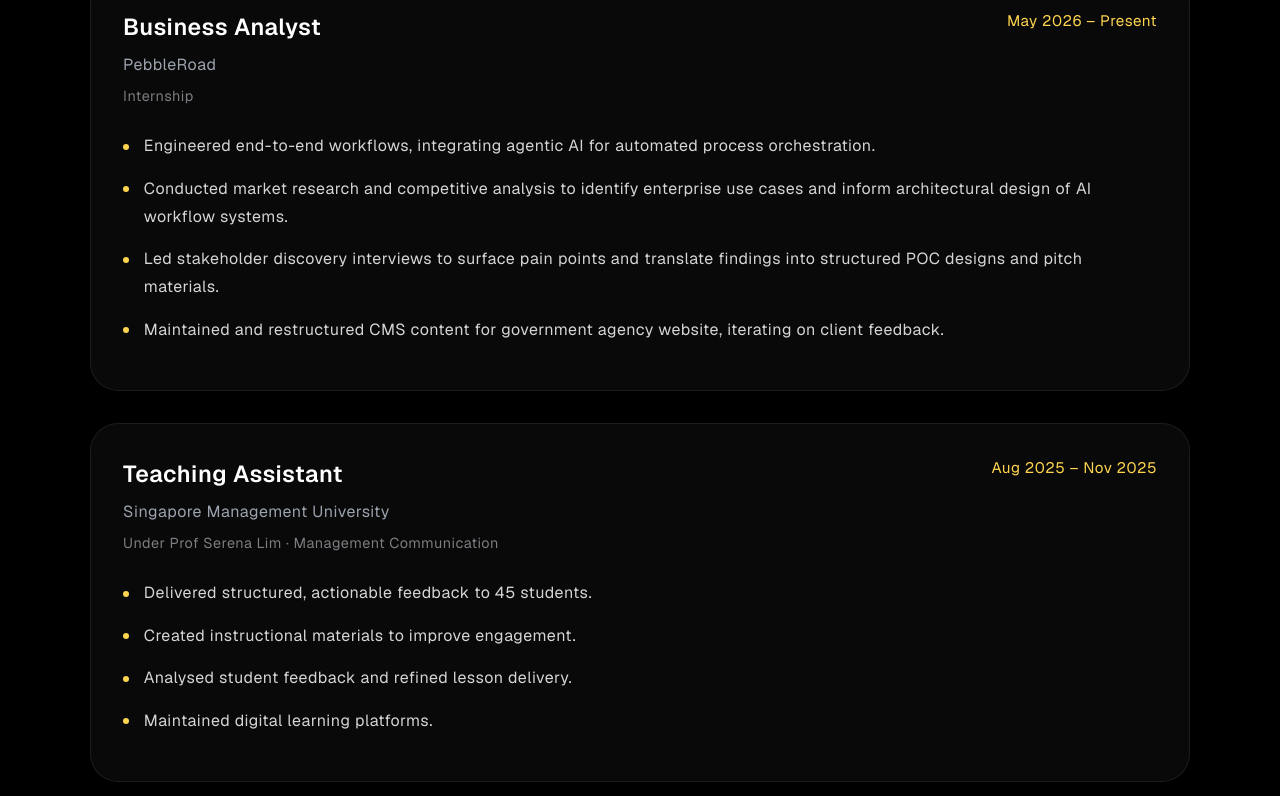
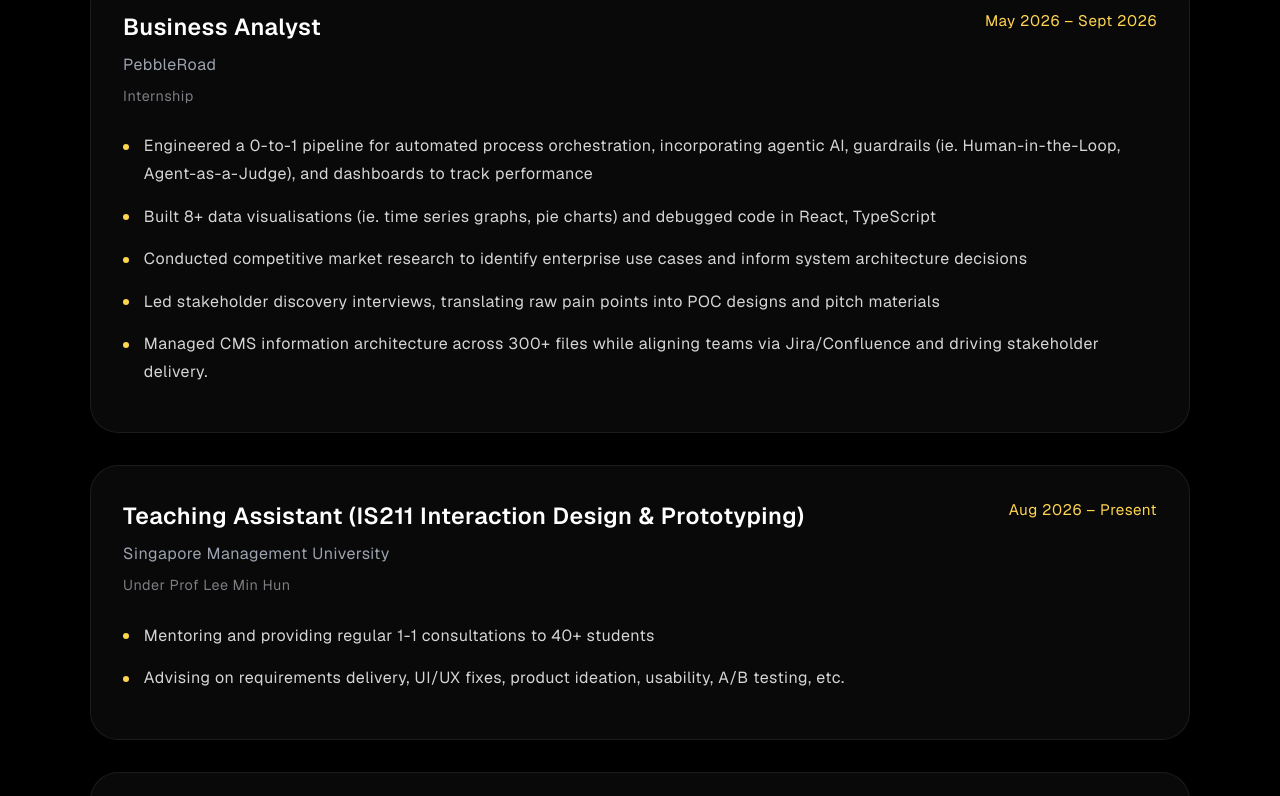
Before and after one commit to raye124/portfolio-2026, a React (Vite) app: page / in a window 1280 px wide. Shown: the part 2771-3567 px from the top of the page. Built offline with nearby package versions, Linux system fonts and the light colour scheme.

Commit message:
Update description

```diff
--- a/src/components/Qualifications.tsx
+++ b/src/components/Qualifications.tsx
@@ -20,24 +20,33 @@
     title: 'Business Analyst',
     subtitle: 'PebbleRoad',
     description: 'Internship',
-    date: 'May 2026 – Present',
+    date: 'May 2026 – Sept 2026',
     highlights: [
-      'Engineered end-to-end workflows, integrating agentic AI for automated process orchestration.',
-      'Conducted market research and competitive analysis to identify enterprise use cases and inform architectural design of AI workflow systems.',
-      'Led stakeholder discovery interviews to surface pain points and translate findings into structured POC designs and pitch materials.',
-      'Maintained and restructured CMS content for government agency website, iterating on client feedback.'
+      'Engineered a 0-to-1 pipeline for automated process orchestration, incorporating agentic AI, guardrails (ie. Human-in-the-Loop, Agent-as-a-Judge), and dashboards to track performance',
+      'Built 8+ data visualisations (ie. time series graphs, pie charts) and debugged code in React, TypeScript',
+      'Conducted competitive market research to identify enterprise use cases and inform system architecture decisions',
+      'Led stakeholder discovery interviews, translating raw pain points into POC designs and pitch materials',
+      'Managed CMS information architecture across 300+ files while aligning teams via Jira/Confluence and driving stakeholder delivery.'
+    ],
+  },
+  {
+    title: 'Teaching Assistant (IS211 Interaction Design & Prototyping)',
+    subtitle: 'Singapore Management University',
+    date: 'Aug 2026 – Present',
+    description: 'Under Prof Lee Min Hun',
+    highlights: [
+      'Mentoring and providing regular 1-1 consultations to 40+ students',
+      'Advising on requirements delivery, UI/UX fixes, product ideation, usability, A/B testing, etc.'
     ],
   },
   {
     title: 'Teaching Assistant',
     subtitle: 'Singapore Management University',
     date: 'Aug 2025 – Nov 2025',
-    description: 'Under Prof Serena Lim · Management Communication',
+    description: 'Under Prof Serena Lim',
     highlights: [
-      'Delivered structured, actionable feedback to 45 students.',
-      'Created instructional materials to improve engagement.',
-      'Analysed student feedback and refined lesson delivery.',
-      'Maintained digital learning platforms.',
+      'Delivered structured feedback to 40+ students to help them hone professional communication and presentation skills.',
+      'Partnered with professor to refine lesson materials via student feedback.'
     ],
   },
 ];
```
